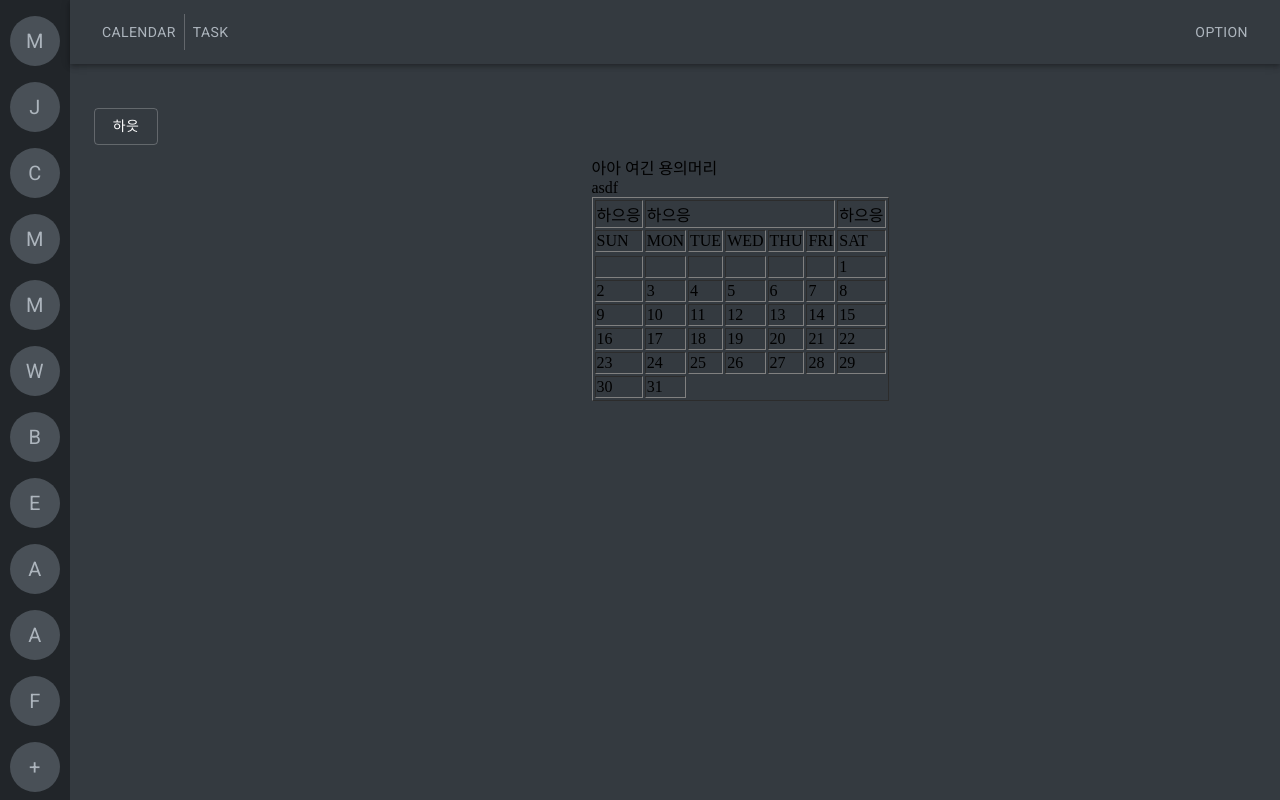
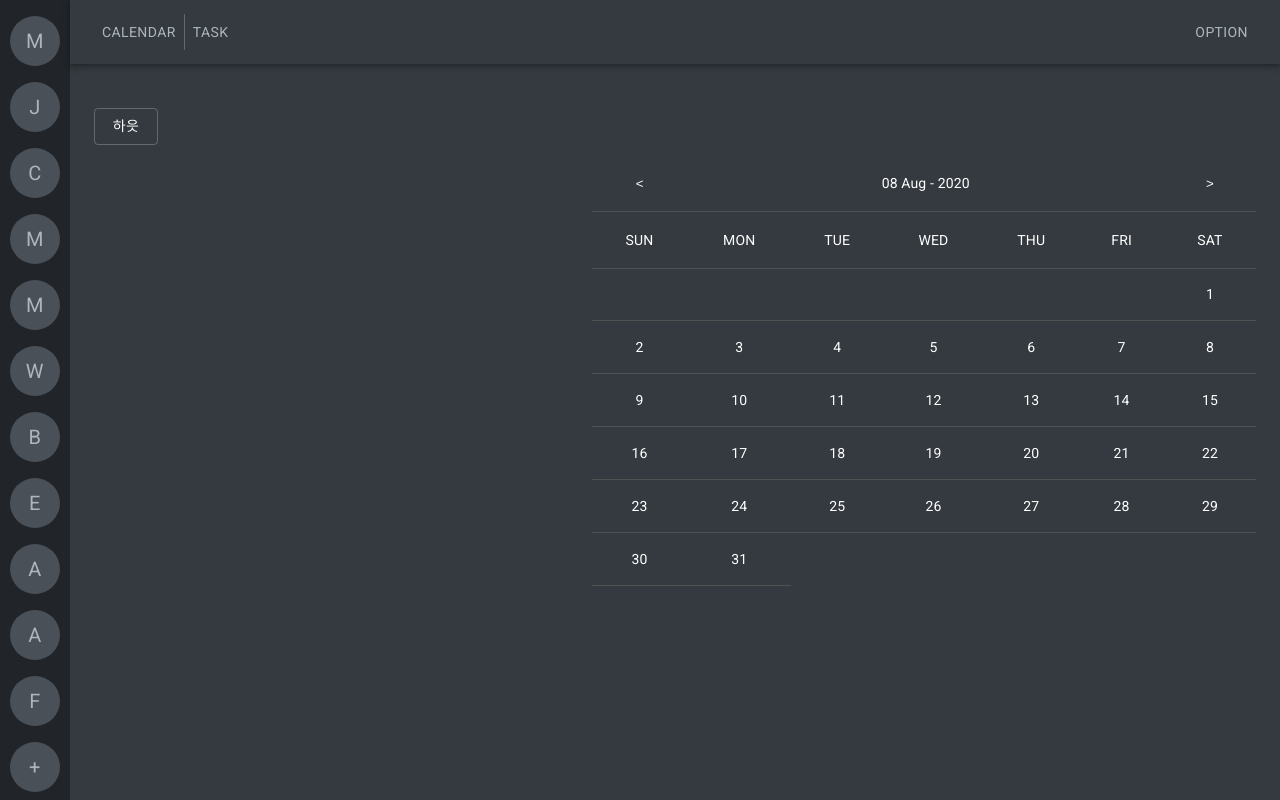
Before and after one commit to chanlendar/legacy-chanlendar-front, a React (Create React App) app in the folder front/: page / in a window 1280 px wide. Built offline with nearby package versions, Linux system fonts and the light colour scheme; the HTML template or start-up script is replaced by a standard one.

Commit message:
Calendar component styling and add a next/previous month function

```diff
--- a/front/src/components/calendar/Calendar.js
+++ b/front/src/components/calendar/Calendar.js
@@ -1,15 +1,17 @@
 import React from "react";
+import { TableContainer, Table } from "@material-ui/core";
+
 import CalendarHeader from "./CalendarHeader";
-import CalendarWeekdays from "./CalendarWeekdays";
 import CalendarContents from "./CalendarContents";
 
 function Calendar() {
 	return (
-		<div>
-			<CalendarHeader></CalendarHeader>
-			<CalendarWeekdays />
-			<CalendarContents></CalendarContents>
-		</div>
+		<TableContainer>
+			<Table>
+				<CalendarHeader></CalendarHeader>
+				<CalendarContents></CalendarContents>
+			</Table>
+		</TableContainer>
 	);
 }
 
--- a/front/src/components/calendar/CalendarContents.js
+++ b/front/src/components/calendar/CalendarContents.js
@@ -1,7 +1,14 @@
 import React from "react";
+import { TableBody } from "@material-ui/core";
+
+import CalendarDays from "./CalendarDays";
 
 function CalendarContents() {
-	return <div>asdf</div>;
+	return (
+		<TableBody>
+			<CalendarDays></CalendarDays>
+		</TableBody>
+	);
 }
 
 export default CalendarContents;
--- /dev/null
+++ b/front/src/components/calendar/CalendarDays.js
@@ -0,0 +1,72 @@
+import React from "react";
+import { useSelector } from "react-redux";
+import { TableRow, TableCell } from "@material-ui/core";
+import moment from "moment";
+
+function CalendarDays() {
+	const date = useSelector((state) => state.date);
+	const days = getDaysAllInOne(date);
+
+	return <>{days}</>;
+}
+
+const getDaysAllInOne = (date) => {
+	const firstDay = firstDayOfMonth(date);
+	const blanks = fillFirstDateOfMonth(firstDay);
+    const days = getDays(date.daysInMonth());
+    const totalDays = getTotalDays(blanks, days);
+
+    return totalDays;
+};
+
+const firstDayOfMonth = (dateObject) => {
+	const date = dateObject;
+	const firstDay = moment(date)
+		.startOf("month")
+		.format("d");
+	return firstDay;
+};
+
+const fillFirstDateOfMonth = (firstDay) => {
+	const blanks = Array.from({ length: firstDay }, (_, i) => (
+		<TableCell key={"blanks" + i}>{""}</TableCell>
+	));
+	return blanks;
+};
+
+const getDays = (numberOfDays) => {
+	const days = Array(numberOfDays)
+		.fill("")
+		.map((_, i) => {
+			return (
+				<TableCell key={"days" + i} align="center">
+					{i + 1}
+				</TableCell>
+			);
+		});
+	return days;
+};
+
+const getTotalDays = (blanks, days) => {
+	const totalDaysInMonth = [...blanks, ...days];
+	let rows = [];
+	let cells = [];
+
+	totalDaysInMonth.forEach((day, i) => {
+		if (i % 7 !== 0) cells.push(day);
+		else {
+			rows.push(cells);
+			cells = [];
+			cells.push(day);
+		}
+		if (i === totalDaysInMonth.length - 1) rows.push(cells);
+	});
+
+	const totalDays = rows.map((days, i) => {
+		return <TableRow key={"rows" + i}>{days}</TableRow>;
+	});
+
+	return totalDays;
+};
+
+export default CalendarDays;
--- a/front/src/components/calendar/CalendarHeader.js
+++ b/front/src/components/calendar/CalendarHeader.js
@@ -1,7 +1,15 @@
 import React from "react";
+import { TableHead } from "@material-ui/core";
+import CalendarWeekdays from "./CalendarWeekdays";
+import CalendarTitle from "./CalendarTitle";
 
 function CalendarHeader() {
-	return <div>아아 여긴 용의머리</div>;
+	return (
+		<TableHead>
+			<CalendarTitle></CalendarTitle>
+			<CalendarWeekdays />
+		</TableHead>
+	);
 }
 
 export default CalendarHeader;
--- /dev/null
+++ b/front/src/components/calendar/CalendarTitle.js
@@ -0,0 +1,34 @@
+import React from "react";
+import { useDispatch, useSelector } from "react-redux";
+import { TableRow, TableCell, ButtonBase } from "@material-ui/core";
+import moment from "moment";
+
+import { ADD_MONTH_EVENT, SUBTRACT_MONTH_EVENT } from "../../reducers";
+
+function CalendarTitle() {
+	const date = useSelector((state) => state.date);
+
+	const dispatch = useDispatch();
+	const onAddClick = () => {
+		dispatch({ type: ADD_MONTH_EVENT, data: date });
+	};
+	const onSubtractClick = () => {
+		dispatch({ type: SUBTRACT_MONTH_EVENT, data: date });
+	};
+
+	return (
+		<TableRow>
+			<TableCell align="center">
+				<ButtonBase onClick={onSubtractClick}>&lt;</ButtonBase>
+			</TableCell>
+			<TableCell colSpan="5" align="center">
+				{date.format("MM MMM - YYYY")}
+			</TableCell>
+			<TableCell align="center">
+				<ButtonBase onClick={onAddClick}>&gt;</ButtonBase>
+			</TableCell>
+		</TableRow>
+	);
+}
+
+export default CalendarTitle;
--- a/front/src/components/calendar/CalendarWeekdays.js
+++ b/front/src/components/calendar/CalendarWeekdays.js
@@ -1,7 +1,16 @@
 import React from "react";
+import { TableRow, TableCell } from "@material-ui/core";
+import moment from "moment";
 
 function CalendarWeekdays() {
-	return <div></div>;
+	const weekDays = getWeekDaysShort();
+	return <TableRow>{weekDays}</TableRow>;
 }
 
+const getWeekDaysShort = () => {
+	return moment.weekdaysShort().map((v) => {
+		return <TableCell key={"weekday" + v} align="center">{v.toUpperCase()}</TableCell>;
+	});
+};
+
 export default CalendarWeekdays;
--- a/front/src/components/calendar/MonthlyCalendar.js
+++ b/front/src/components/calendar/MonthlyCalendar.js
@@ -1,86 +1,8 @@
 import React from "react";
-import moment from "moment";
-import ButtonBase from "@material-ui/core/ButtonBase";
 import Calendar from "./Calendar";
 
 function MonthlyCalendar() {
-	const weekDaysShort = getWeekDaysShort();
-	const dateObject = moment();
-	const firstDay = firstDayOfMonth(dateObject);
-	const blanks = fillFirstDateOfMonth(firstDay);
-	const days = getDays(dateObject.daysInMonth());
-	const totalDays = getTotalDays(blanks, days);
-
-	return (
-		<div>
-			<Calendar />
-			<table border="1">
-				<thead>
-					<tr>
-						<td>하으응</td>
-						<td colSpan="5">
-							<ButtonBase component="span">하으응</ButtonBase>
-						</td>
-						<td>하으응</td>
-					</tr>
-					<tr>{weekDaysShort}</tr>
-				</thead>
-				<tbody>{totalDays}</tbody>
-			</table>
-		</div>
-	);
+	return <Calendar />;
 }
 
-const getWeekDaysShort = () => {
-	return moment.weekdaysShort().map((v) => {
-		return <td key={"weekday" + v}>{v.toUpperCase()}</td>;
-	});
-};
-
-const firstDayOfMonth = (dateObject) => {
-	const date = dateObject;
-	const firstDay = moment(date)
-		.startOf("month")
-		.format("d");
-	return firstDay;
-};
-
-const fillFirstDateOfMonth = (firstDay) => {
-	const blanks = Array.from({ length: firstDay }, (_, i) => (
-		<td key={"blanks" + i}>{""}</td>
-	));
-	return blanks;
-};
-
-const getDays = (numberOfDays) => {
-	const days = Array(numberOfDays)
-		.fill("")
-		.map((v, i) => {
-			return <td key={"days" + i}>{i + 1}</td>;
-		});
-	return days;
-};
-
-const getTotalDays = (blanks, days) => {
-	const totalDaysInMonth = [...blanks, ...days];
-	let rows = [];
-	let cells = [];
-
-	totalDaysInMonth.forEach((day, i) => {
-		if (i % 7 !== 0) cells.push(day);
-		else {
-			rows.push(cells);
-			cells = [];
-			cells.push(day);
-		}
-		if (i === totalDaysInMonth.length - 1) rows.push(cells);
-	});
-
-	const totalDays = rows.map((days, i) => {
-		return <tr key={"rows" + i}>{days}</tr>;
-	});
-
-	return totalDays;
-};
-
 export default MonthlyCalendar;
--- a/front/src/reducers/index.js
+++ b/front/src/reducers/index.js
@@ -1,4 +1,5 @@
 import faker from "faker";
+import moment from "moment";
 
 export const ADD_TOPIC_EVENT = "ADD_TOPIC_EVENT";
 export const ADD_TASK_EVENT = "ADD_TASK_EVENT";
@@ -10,6 +11,9 @@ export const CLOSE_TASK_MODAL_EVENT = "CLOSE_TASK_MODAL_EVENT";
 
 export const OPEN_TOPIC_MODAL_EVENT = "OPEN_TOPIC_MODAL_EVENT";
 export const CLOSE_TOPIC_MODAL_EVENT = "CLOSE_TOPIC_MODAL_EVENT";
+
+export const ADD_MONTH_EVENT = "ADD_MONTH_EVENT";
+export const SUBTRACT_MONTH_EVENT = "SUBTRACT_MONTH_EVENT";
 
 const createTopicDummyData = (num) => {
 	const topics = new Array(num).fill(null);
@@ -36,6 +40,12 @@ const createTaskDummyData = (num) => {
 	return taskArray;
 };
 
+const getMoment = () => {
+	return moment();
+};
+/**
+ * INITIAL STATE FOR REDUCER INITIALIZE
+ */
 const initialState = {
 	User: {
 		nickname: "Ainte",
@@ -44,6 +54,7 @@ const initialState = {
 	currentTopic: "",
 	isTopicModalOpend: false,
 	isTaskModalOpend: false,
+	date: getMoment(),
 };
 
 const rootReducer = (state = initialState, action) => {
@@ -121,6 +132,18 @@ const rootReducer = (state = initialState, action) => {
 			};
 
 			return newState;
+
+		case ADD_MONTH_EVENT:
+			return {
+				...state,
+				date: action.data.add(1, "M"),
+			};
+
+		case SUBTRACT_MONTH_EVENT:
+			return {
+				...state,
+				date: action.data.subtract(1, "M"),
+			};
 	}
 };
 
```
